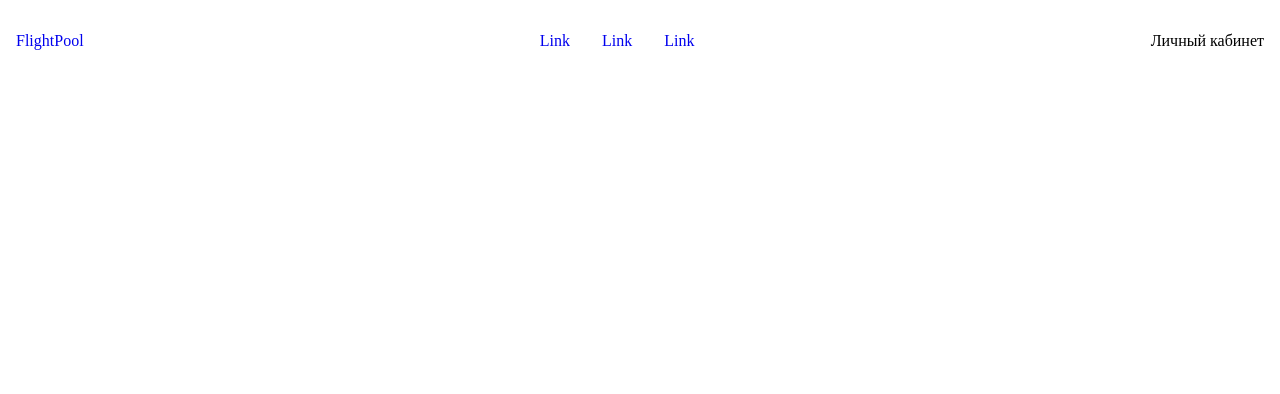
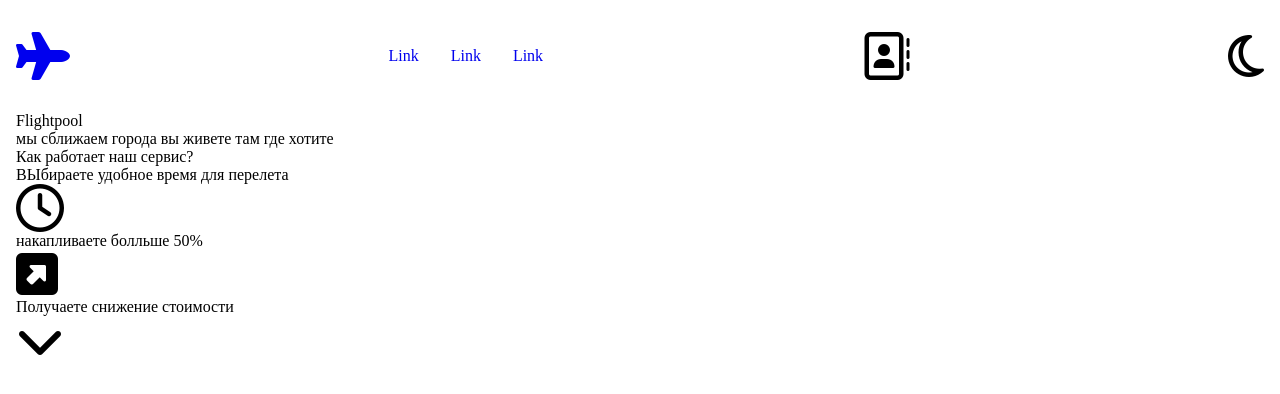
Before and after one commit to ar456-ai/flightpool-frontend, a plain HTML site: page index.html in a window 1280 px wide. Drawn offline with Linux system fonts and the light colour scheme.

Commit message:
Add files via upload

```diff
--- a/index.html
+++ b/index.html
@@ -7,22 +7,64 @@
     <title>FlightPool|Главная страница</title>
     <link rel="stylesheet" href="styles/pages/settings.css">
     <link rel="stylesheet" href="styles/pages/index.css">
+    <link rel="stylesheet" href="styles/modules/font-awesome-4.7.0/css/font-awesome.min.css">
+
 </head>
-
-<body>
+<body class="light">
     <header>
         <div class="container">
             <a href="#" class="logo">
-                FlightPool
+                <i class="fa fa-plane fa-3x" aria-hidden="true"></i>
             </a>
             <ul class="menu">
                 <li><a href="#">Link</a></li>
                 <li><a href="#">Link</a></li>
                 <li><a href="#">Link</a></li>
             </ul>
-            <button>Личный кабинет</button>
+            <button><i class="fa fa-address-book-o fa-3x" aria-hidden="true"></i>
+            </button>
+            <button class="theme"><i class="fa fa-moon-o fa-3x" aria-hidden="true"></i>
+            </button>
         </div>
     </header>
+    <main>
+        <section class="hero">
+            <div class="container">
+                <h1 class="hero_lead">Flightpool</h1>
+                <p class="hero_desc">
+                    мы сближаем города вы живете там где хотите
+                </p>
+            </div>
+        </section>
+        <section class="how-work">
+            <div class="container">
+                <h2 class="how-work_title">Как работает наш сервис?</h2>
+                <ul>
+                    <li>
+                        <h3 class="how-work_subtitle">ВЫбираете удобное время для перелета</h3>
+                        <i class="fa fa-clock-o fa-3x" aria-hidden="true"></i>
+
+                    </li>
+                </ul>
+                <ul>
+                    <li>
+                        <h3 class="how-work_subtitle1">накапливаете болльше 50%</h3>
+                        <i class="fa fa-external-link-square fa-3x" aria-hidden="true"></i>
+
+                    </li>
+                </ul>
+
+                <ul>
+                    <li>
+                        <h3 class="how-work_subtitle2">Получаете снижение стоимости</h3>
+                        <i class="fa fa-chevron-down fa-3x" aria-hidden="true"></i>
+
+                    </li>
+                </ul>
+            </div>
+        </section>
+    </main>
+<script src="script/index.js"></script>
 </body>
 
 </html>
```
